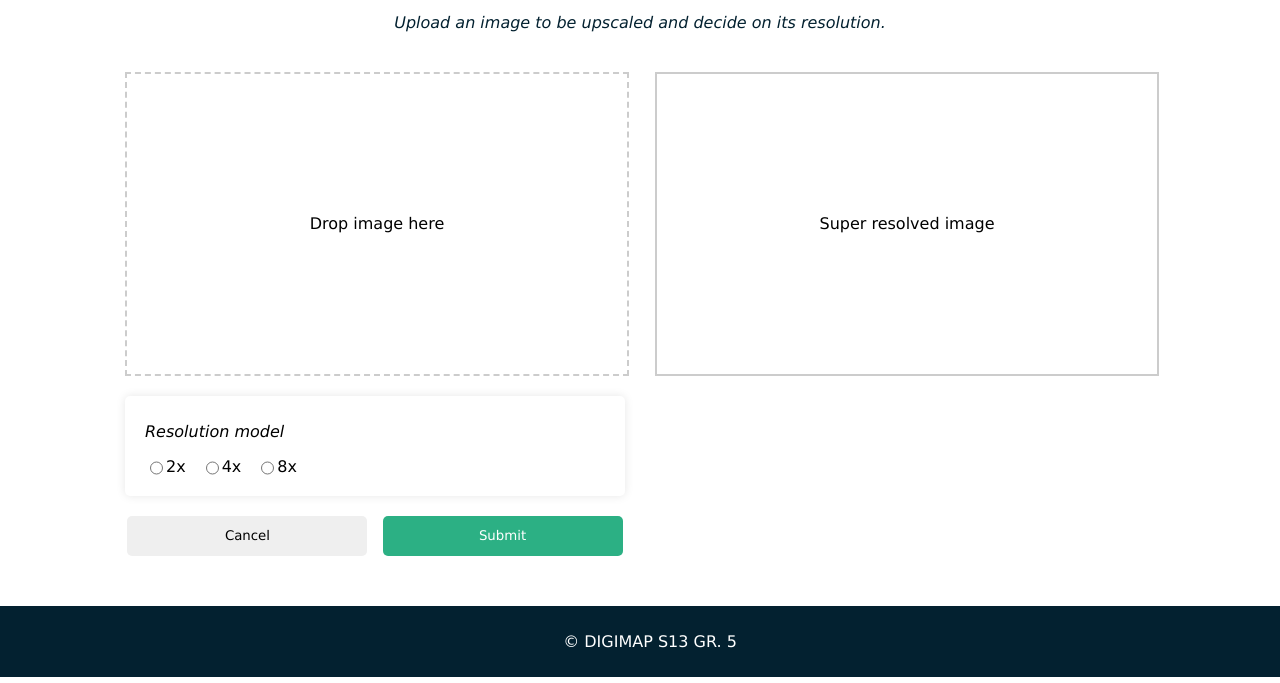
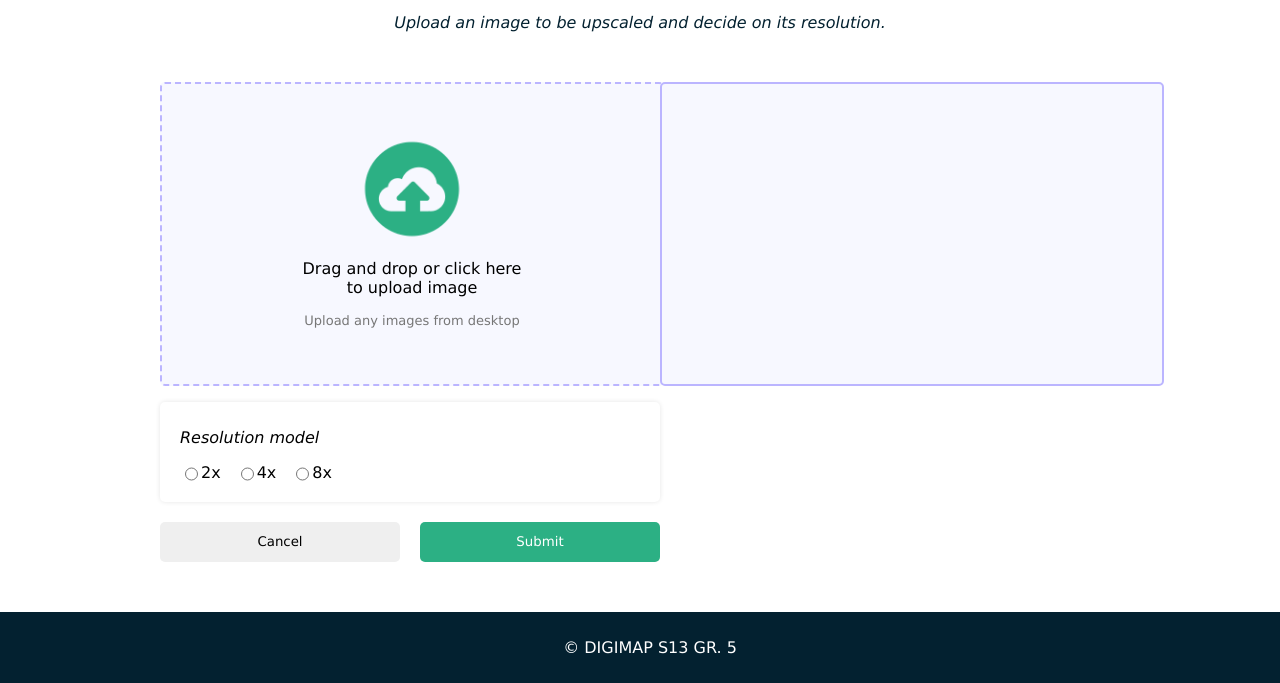
Before and after one commit to CedricAlejo21/DIGIMAPSuperResolution, a plain HTML site: page index.html in a window 1280 px wide. Shown: the part 175-858 px from the top of the page. Drawn offline with Linux system fonts and the light colour scheme.

Commit message:
feat: completed frontend with buttons and image upload

```diff
--- a/index.html
+++ b/index.html
@@ -15,18 +15,22 @@
 
 <body>
 
-    <div class="title">
+    <div class="title-container">
         <h1>Super Image Resolution</h1>
         <p>This is a super image resolution program implementation.</p>
         <p><i>Upload an image to be upscaled and decide on its resolution.</i></p>
     </div>
 
-    <div class="upload">
-
-        <div class="original-image">
-            <div class="drop-area">
-                Drop image here
-            </div>
+    <div class="images-container">
+        <div class="hero">
+            <label for="input-file" id="drop-area">
+                <input type="file" accept="image/*" id="input-file" hidden>
+                <div id="img-view">
+                    <img src="public/upload.png">
+                    <p>Drag and drop or click here<br> to upload image</p>
+                    <span>Upload any images from desktop</span>
+                </div>
+            </label>
             <div class="resolution">
                 <p><i>Resolution model</i></p>
                 <form>
@@ -47,10 +51,9 @@
                 </button>
             </div>
         </div>
-
-        <div class="super-image">
-            <div class="display-area">
-                Super resolved image
+        <div class="hero">
+            <div id="resolved-img-view">
+                <img src="">
             </div>
         </div>
     </div>
--- a/script.js
+++ b/script.js
@@ -1,12 +1,58 @@
 const dropArea = document.getElementById("drop-area");
 const inputFile = document.getElementById("input-file");
 const imageView = document.getElementById("img-view");
+const resolvedView = document.getElementById("resolved-img-view");
+const cancelButton = document.getElementById("cancel-button");
+const submitButton = document.getElementById("submit-button");
 
 inputFile.addEventListener("change", uploadImage);
+cancelButton.addEventListener("click", cancelUpload);
+submitButton.addEventListener("click", submitImage);
 
 function uploadImage() {
     let imgLink = URL.createObjectURL(inputFile.files[0]);
-    imageView.style.backgroundImage = `url(${imgLink})`
+    imageView.style.backgroundImage = `url(${imgLink})`;
     imageView.textContent = "";
     imageView.style.border = 0;
 }
+
+function cancelUpload() {
+    if (imageView.style.backgroundImage === 'none') {
+        alert("There is no uploaded image to cancel.");
+    } else {
+        imageView.style.backgroundImage = 'none';
+        resolvedView.style.backgroundImage = 'none';
+        imageView.innerHTML = `
+            <img src="public/upload.png">
+            <p>Drag and drop or click here<br> to upload image</p>
+            <span>Upload any images from desktop</span>
+        `;
+        imageView.style.border = "2px dashed #bbb5ff";
+    }
+}
+
+function submitImage() {
+    if (imageView.style.backgroundImage === 'none') {
+        alert("There's no uploaded image to submit.");
+    } else {
+        const imgLink = imageView.style.backgroundImage.replace(/url\(['"]?(.*?)['"]?\)/i, '$1');
+        resolvedView.style.backgroundImage = `url(${imgLink})`;
+        resolvedView.style.border = "2px solid #bbb5ff";
+    }
+}
+
+dropArea.addEventListener("dragover", function (e) {
+    e.preventDefault();
+});
+
+dropArea.addEventListener("drop", function (e) {
+    e.preventDefault();
+    inputFile.files = e.dataTransfer.files;
+    uploadImage();
+});
+
+window.onload = function () {
+    if (!inputFile.files.length) {
+        cancelUpload();
+    }
+};
--- a/style.css
+++ b/style.css
@@ -23,54 +23,87 @@ body {
     padding: 0;
 }
 
-.title {
+.title-container {
     text-align: center;
     color: #032130;
     font-family: Arial, sans-serif;
-    margin-bottom: 20px;
+    margin-bottom: 50px;
 }
 
-.title p {
+.title-container p {
     font-family: Verdana, sans-serif;
 }
 
-/* Image Section */
-
-.upload {
+.images-container {
     display: flex;
-    justify-content: center;
+    flex-direction: row;
+    width: 75%;
+    margin: 0 auto;
 }
 
-.original-image {
-    width: 500px;
-    border-radius: 5px;
+/* Images Area */
+
+.hero {
+    width: 100%;
+    min-height: 50vh;
+    display: flex;
+    align-items: center;
+    display: flex;
+    flex-direction: column;
 }
 
-.super-image {
-    margin-left: 30px;
+#drop-area {
     width: 500px;
-    border-radius: 5px;
+    height: 300px;
+    background: #fff;
+    text-align: center;
+    border-radius: 20px;
 }
 
-/* Original Image Section */
+#img-view {
+    width: 100%;
+    height: 100%;
+    border-radius: 5px;
+    border: 2px dashed #bbb5ff;
+    background: #f7f8ff;
+    background-position: center;
+    background-size: cover;
+}
 
-.drop-area {
+#img-view img {
+    width: 120px;
+    margin-top: 45px;
+    margin-bottom: -10px;
+}
+
+#img-view span {
+    display: block;
+    font-size: 13px;
+    color: #777;
+    margin-top: 15px;
+}
+
+#resolved-img-view {
     width: 500px;
     height: 300px;
-    border: 2px dashed #ccc;
-    text-align: center;
-    line-height: 300px;
-    margin: 20px auto;
+    border-radius: 5px;
+    border: 2px solid #bbb5ff;
+    background: #f7f8ff;
+    background-position: center;
+    background-size: cover;
 }
 
+/* Resolution */
+
 .resolution {
+    width: 480px;
     margin-top: 20px;
     padding-top: 10px;
     padding-bottom: 20px;
     padding-left: 20px;
     background-color: #fff;
     border-radius: 5px;
-    box-shadow: 0 0 10px rgba(0, 0, 0, 0.1);
+    box-shadow: 0 0 5px rgba(0, 0, 0, 0.1);
 }
 
 form {
@@ -82,14 +115,19 @@ form {
     margin-left: 20px;
 }
 
+/* Buttons */
+
 .buttons {
+    width: 500px;
     margin-top: 20px;
     text-align: center;
+    display: flex;
+    flex-direction: row;
 }
 
 #cancel-button,
 #submit-button {
-    width: 48%;
+    width: 100%;
     height: 40px;
     border: none;
     border-radius: 5px;
@@ -97,7 +135,7 @@ form {
 }
 
 #cancel-button {
-    margin-right: 10px;
+    margin-right: 20px;
 }
 
 #submit-button {
@@ -107,17 +145,6 @@ form {
 
 #submit-button:hover {
     background-color: #032130;
-}
-
-/* Resolved Image Section */
-
-.display-area {
-    width: 500px;
-    height: 300px;
-    border: 2px solid #ccc;
-    text-align: center;
-    line-height: 300px;
-    margin: 20px auto;
 }
 
 /* Footer */
```
